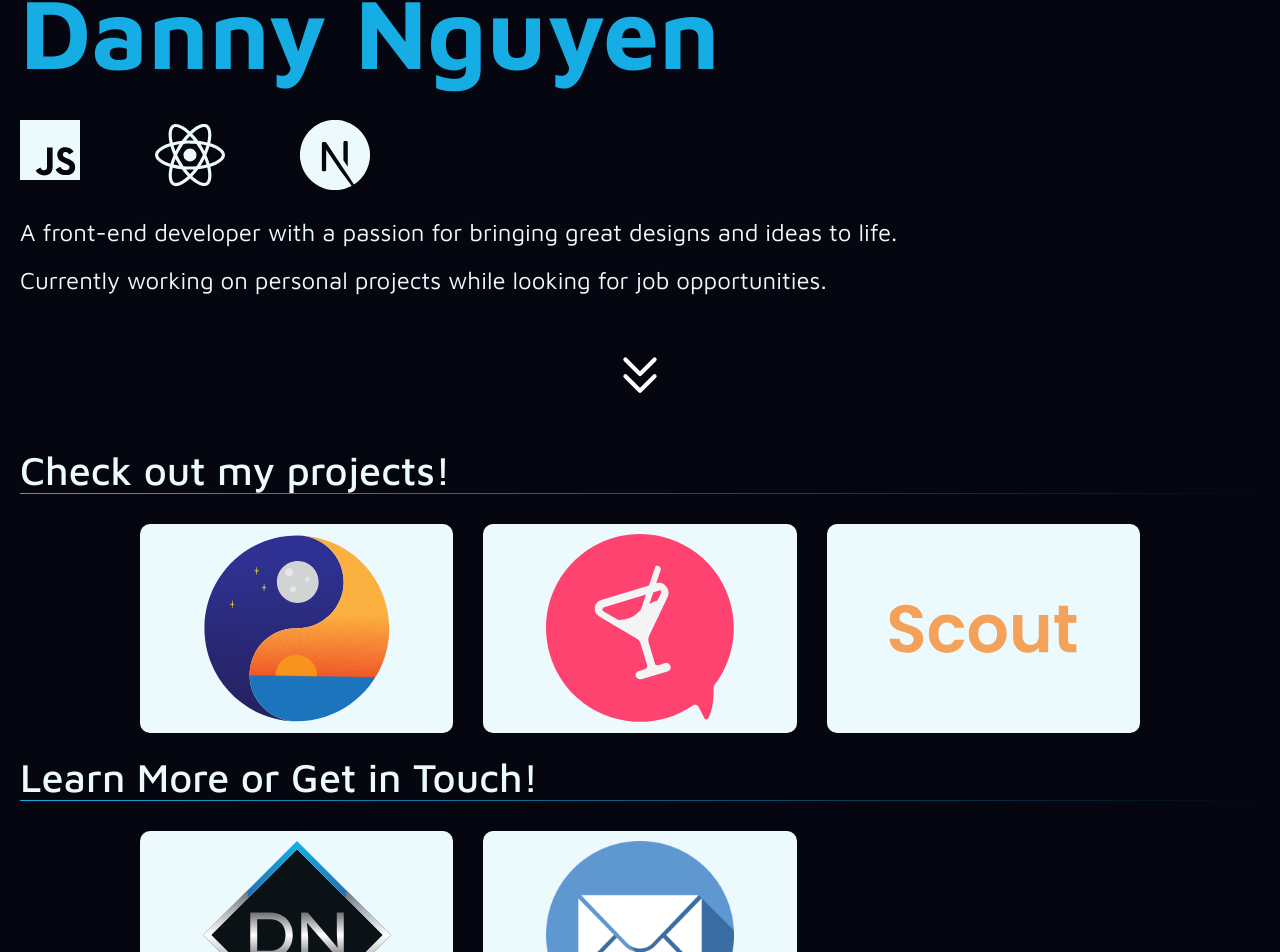
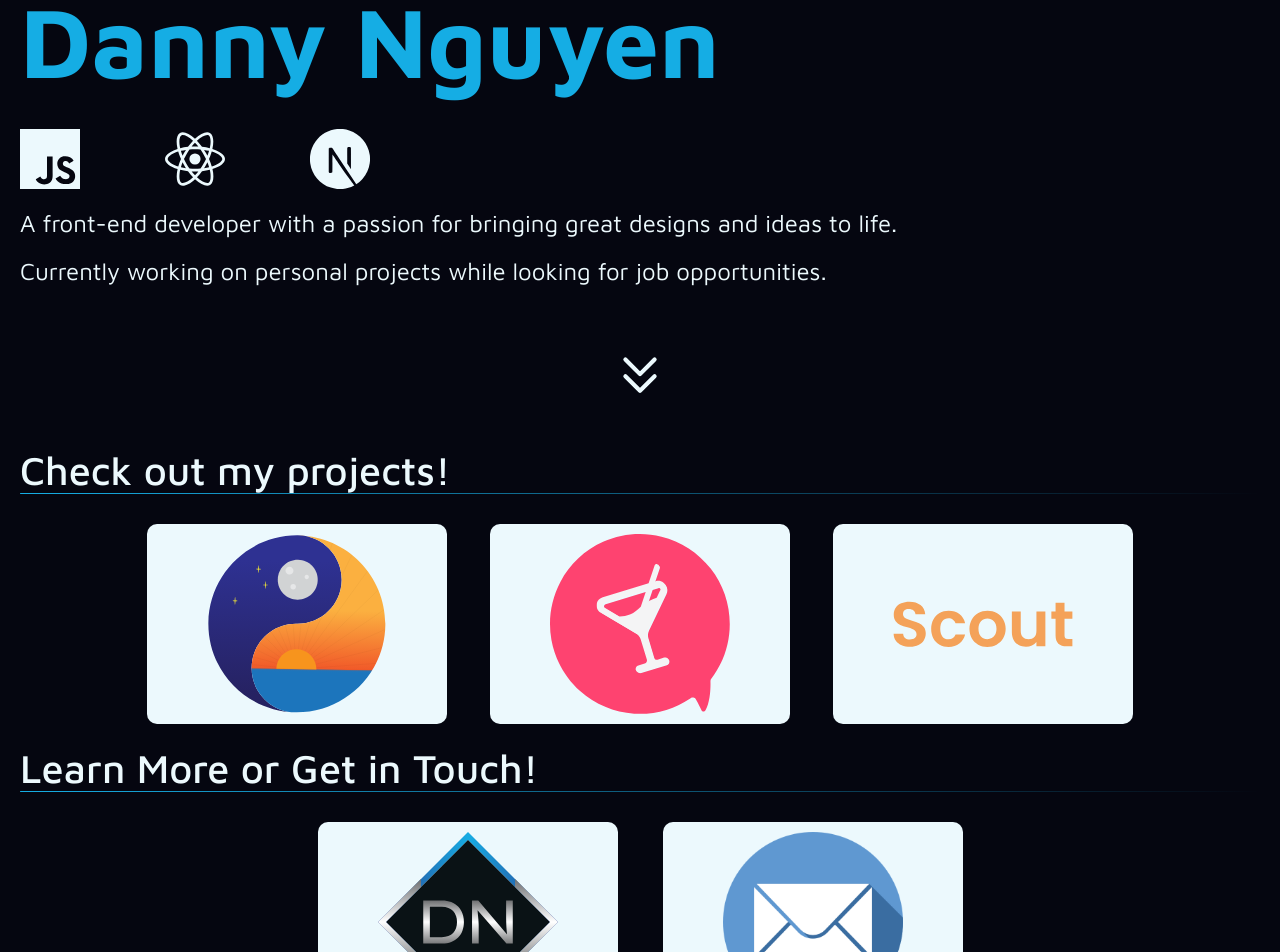
Before and after one commit to dnguyen130/portfolio, a Next.js app: page / in a window 1280 px wide. Shown: the part 354-1306 px from the top of the page. Built offline with nearby package versions, Linux system fonts and the light colour scheme.

Commit message:
Taskbar, link pages

```diff
--- a/components/Home/Extras/index.jsx
+++ b/components/Home/Extras/index.jsx
@@ -51,6 +51,8 @@ const Underline = styled.div`
 
 const ProjectCardWrapper = styled.div`
   display: grid;
+  justify-items: center;
+  align-items: center;
   grid-template-columns: repeat(1, 1fr);
   grid-gap: 30px;
   width: 100%;
@@ -66,8 +68,8 @@ const ProjectCardWrapper = styled.div`
   }
 
   @media (min-width: ${DEVICES.laptop}) {
-    grid-template-columns: repeat(3, 1fr);
-    max-width: 1000px;
+    grid-template-columns: repeat(2, 1fr);
+    max-width: 660px;
   }
 `;
 
--- a/components/Home/HeroText/herotext.module.css
+++ b/components/Home/HeroText/herotext.module.css
@@ -1,42 +1,4 @@
-.iconJavascript {
+.heroIcon {
   width: clamp(30px, 9vw, 60px);
   height: clamp(30px, 9vw, 60px);
-  transition: color 0.2s;
 }
-
-.iconJavascript:hover {
-  color: #f8dc2c;
-}
-
-.iconReact {
-  width: clamp(30px, 9vw, 70px);
-  height: clamp(30px, 9vw, 70px);
-  transition: color 0.2s;
-}
-
-.iconReact:hover {
-  color: #06d7fe;
-}
-
-.iconNextdotjs {
-  width: clamp(30px, 9vw, 70px);
-  height: clamp(30px, 9vw, 70px);
-  transition: outline 0.2s;
-}
-
-/* @media (min-width: 768px) {
-  .iconJavascript {
-    width: 60px;
-    height: 60px;
-  }
-
-  .iconReact {
-    width: 60px;
-    height: 60px;
-  }
-
-  .iconNextdotjs {
-    width: 60px;
-    height: 60px;
-  }
-} */
--- a/components/Home/HeroText/index.jsx
+++ b/components/Home/HeroText/index.jsx
@@ -1,3 +1,4 @@
+import { useState } from "react";
 import styled from "styled-components";
 import { SiJavascript, SiReact, SiNextdotjs } from "react-icons/si";
 import { HiOutlineChevronDoubleDown } from "react-icons/hi";
@@ -50,9 +51,14 @@ const IconCont = styled.div`
 
 const IconWrapper = styled.div`
   color: ${(props) => props.iconColor};
+  display: flex;
+  justify-content: center;
+  align-items: center;
+  border-radius: 50px;
   transition: color 0.25s;
   &:hover {
     color: ${(props) => props.iconHoverColor};
+    background-color: ${(props) => props.iconBgColor};
   }
 `;
 
@@ -76,21 +82,36 @@ const ArrowCont = styled(motion.div)`
   bottom: 40px;
 `;
 
+const ArrowWrapper = styled.a`
+  width: 100%;
+  height: 100%;
+  color: ${(props) => props.arrowColor};
+  transition: color 0.25s;
+
+  &:hover {
+    color: ${(props) => props.arrowHoverColor};
+  }
+`;
+
 const ICONS = [
   {
     key: "javascript",
     element: SiJavascript,
     class: "iconJavascript",
+    hoverColor: "#f8dc2c",
   },
   {
     key: "react",
     element: SiReact,
     class: "iconReact",
+    hoverColor: "#06d7fe",
   },
   {
     key: "nextdotjs",
     element: SiNextdotjs,
     class: "iconNextdotjs",
+    hoverColor: "black",
+    iconBgColor: "white",
   },
 ];
 
@@ -106,15 +127,6 @@ const ArrowVariants = {
       duration: 1,
     },
   },
-  // inactive: {
-  //   opacity: 0,
-  //   transition: {
-  //     duration: 0.1,
-  //   },
-  //   transitionEnd: {
-  //     display: "none",
-  //   },
-  // },
 };
 
 export default function HeroText({ arrowHref = "#" }) {
@@ -131,9 +143,13 @@ export default function HeroText({ arrowHref = "#" }) {
           return (
             <IconContext.Provider
               key={icon.key}
-              value={{ className: styles[icon.class] }}
+              value={{ className: styles.heroIcon }}
             >
-              <IconWrapper iconColor={SITE_THEME[theme].text}>
+              <IconWrapper
+                iconColor={SITE_THEME[theme].text}
+                iconHoverColor={icon.hoverColor}
+                iconBgColor={icon.iconBgColor}
+              >
                 <icon.element />
               </IconWrapper>
             </IconContext.Provider>
@@ -149,9 +165,13 @@ export default function HeroText({ arrowHref = "#" }) {
         opportunities.
       </Description>
       <ArrowCont initial="initial" animate="active" variants={ArrowVariants}>
-        <a href={arrowHref}>
-          <HiOutlineChevronDoubleDown size="100%" color="white" />
-        </a>
+        <ArrowWrapper
+          href={arrowHref}
+          arrowColor={SITE_THEME[theme].text}
+          arrowHoverColor={SITE_THEME[theme].strong}
+        >
+          <HiOutlineChevronDoubleDown size="100%" />
+        </ArrowWrapper>
       </ArrowCont>
     </HeroTextCont>
   );
--- a/components/Home/ProjectCard/index.jsx
+++ b/components/Home/ProjectCard/index.jsx
@@ -9,6 +9,7 @@ import { SITE_THEME } from "@/utils/variables";
 
 const ProjectCardCont = styled(motion.div)`
   width: 100%;
+  max-width: 300px;
   aspect-ratio: 3/2;
   background: ${(props) => props.bgcolor};
   border-radius: 10px;
--- a/components/Home/Projects/index.jsx
+++ b/components/Home/Projects/index.jsx
@@ -58,6 +58,8 @@ const Underline = styled.div`
 
 const ProjectCardWrapper = styled.div`
   display: grid;
+  align-items: center;
+  justify-items: center;
   grid-template-columns: repeat(1, 1fr);
   grid-gap: 30px;
   width: 100%;
--- a/components/Shared/Dialog/index.jsx
+++ b/components/Shared/Dialog/index.jsx
@@ -327,7 +327,7 @@ export function Dialog({
                 </Button>
               </ButtonLink>
               {liveSite && (
-                <ButtonLink href={liveSite}>
+                <ButtonLink href={liveSite} target="_blank">
                   <Button bgbutton={strongColor} hoverbutton={hoverColor}>
                     {buttonName[1]}
                   </Button>
@@ -338,6 +338,7 @@ export function Dialog({
               {gitClient && (
                 <ButtonLink
                   href={gitClient}
+                  target="_blank"
                   buttonSpan={gitServer ? "span 1" : "span 2"}
                 >
                   <Button bgbutton={strongColor} hoverbutton={hoverColor}>
@@ -346,7 +347,7 @@ export function Dialog({
                 </ButtonLink>
               )}
               {gitServer && (
-                <ButtonLink href={gitServer}>
+                <ButtonLink href={gitServer} target="_blank">
                   <Button bgbutton={strongColor} hoverbutton={hoverColor}>
                     {buttonName[3]}
                   </Button>
--- a/components/Shared/Hamburger/index.jsx
+++ b/components/Shared/Hamburger/index.jsx
@@ -9,6 +9,12 @@ const HamburgerCont = styled.div`
   cursor: pointer;
   width: 50px;
   height: 50px;
+  color: ${(props) => props.hamburgerColor};
+  transition: color 0.25s;
+
+  &:hover {
+    color: ${(props) => props.hamburgerHoverColor};
+  }
 
   @media (min-width: ${DEVICES.tablet}) {
     display: none;
@@ -19,15 +25,11 @@ export default function Hamburger() {
   const { theme } = useTheme();
 
   return (
-    <HamburgerCont>
-      <IconContext.Provider
-        value={{
-          size: "100%",
-          color: SITE_THEME[theme].text,
-        }}
-      >
-        <HiMenu />
-      </IconContext.Provider>
+    <HamburgerCont
+      hamburgerColor={SITE_THEME[theme].text}
+      hamburgerHoverColor={SITE_THEME[theme].strong}
+    >
+      <HiMenu size="100%" />
     </HamburgerCont>
   );
 }
--- a/pages/index.js
+++ b/pages/index.js
@@ -95,7 +95,7 @@ export default function Home() {
         logoSrc={ap.logo}
         description={ap.description}
         infoLink={ap.url}
-        liveSite={ap.live_site}
+        liveSite={ap.live_site ? ap.live_site : null}
         gitClient={ap.github_client ? ap.github_client : null}
         gitServer={ap.github_server ? ap.github_server : null}
         darkColor={ap.color_dark}
--- a/utils/variables.js
+++ b/utils/variables.js
@@ -150,16 +150,18 @@ export const EXTRASLIST = [
     color_dark: "#050610",
     color_light: "#FFFFFF",
     color_strong: "#15ade4",
-    button_names: ["Hi", "Hi2", "Hi3", "Hi4"],
+    button_names: ["More Info"],
   },
   {
     name: "Contact",
-    url: "contact",
+    url: "mailto:dt.ngu@95@gmail.com",
     hasLogo: false,
     logo: "email.png",
+    live_site: "https://www.linkedin.com/in/dnguyen130/",
     description: ["Contact me via email or social media"],
     color_dark: "#1b334b",
     color_light: "#FFFFFF",
     color_strong: "#5f98d1",
+    button_names: ["Email", "LinkedIn"],
   },
 ];
```
